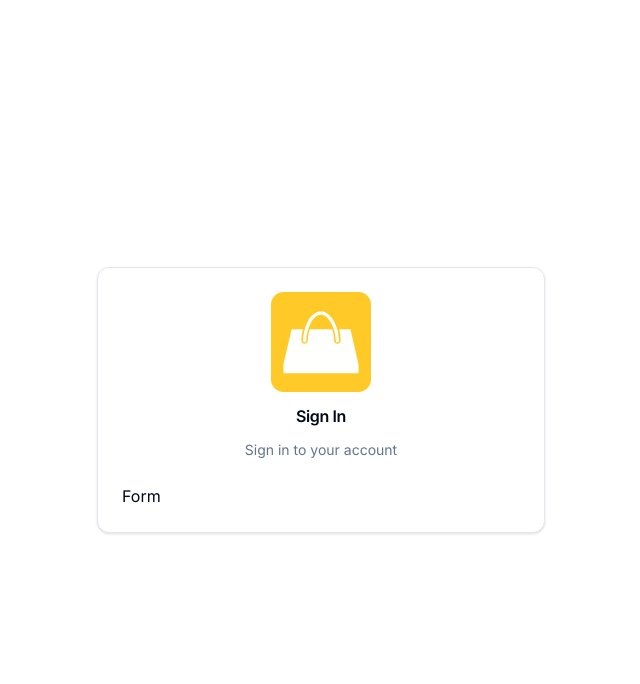
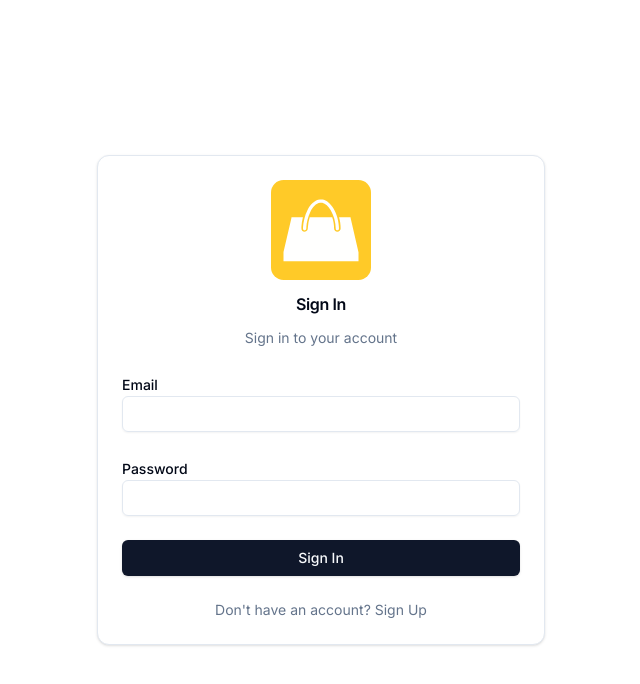
Before and after one commit to dk649/prostore, a Next.js app: page /sign-in in a window 1280 px wide. Shown: the top 684 px of the page, without its empty margins (319-959 px from the left). Built offline with nearby package versions, Linux system fonts and the light colour scheme; no server answers.

Commit message:
added sign in form

```diff
--- a/app/(auth)/sign-in/credentials-sigin-form.tsx
+++ b/app/(auth)/sign-in/credentials-sigin-form.tsx
@@ -1,7 +1,70 @@
 "use client";
 
+import { Button } from "@/components/ui/button";
+import { Input } from "@/components/ui/input";
+import { Label } from "@/components/ui/label";
+import { signInDefaultValues } from "@/lib/constants";
+import Link from "next/link";
+import { useActionState } from "react";
+import { useFormStatus } from "react-dom";
+import { signInwithCredentials } from "@/lib/actions/user.action";
+
 const CredentialsSignInForm = () => {
-  return <>Form</>;
+  const [data, action] = useActionState(signInwithCredentials, {
+    success: false,
+    message: "",
+  });
+
+  const SignInButton = () => {
+    const { pending } = useFormStatus();
+
+    return (
+      <Button disabled={pending} className="w-full" variant="default">
+        {pending ? "Signing In... " : "Sign In"}
+      </Button>
+    );
+  };
+  return (
+    <form action={action}>
+      <div className="space-y-6">
+        <div>
+          <Label htmlFor="email">Email</Label>
+          <Input
+            id="email"
+            name="email"
+            type="email"
+            required
+            autoComplete="email"
+            defaultValue={signInDefaultValues.email}
+          ></Input>
+        </div>
+        <div>
+          <Label htmlFor="password">Password</Label>
+          <Input
+            id="password"
+            name="password"
+            type="password"
+            required
+            autoComplete="password"
+            defaultValue={signInDefaultValues.password}
+          ></Input>
+        </div>
+        <div>
+          <SignInButton />
+        </div>
+
+        {data && !data.success && (
+          <div className="text-center text-destructive">{data.message}</div>
+        )}
+        <div className="text-sm text-center text-muted-foreground">
+          Don&apos;t have an account?{" "}
+          <Link href="/sign-up" target="_self" className="link">
+            Sign Up
+          </Link>
+        </div>
+      </div>
+    </form>
+  );
 };
 
 export default CredentialsSignInForm;
--- a/app/(auth)/sign-in/page.tsx
+++ b/app/(auth)/sign-in/page.tsx
@@ -10,12 +10,18 @@
 import Image from "next/image";
 import { APP_NAME } from "@/lib/constants";
 import CredentialsSignInForm from "./credentials-sigin-form";
+import { auth } from "@/auth";
+import { redirect } from "next/navigation";
 
 export const metadata: Metadata = {
   title: "Sign In",
 };
 
-const SignInPage = () => {
+const SignInPage = async () => {
+  const session = await auth();
+  if (session) {
+    return redirect("/");
+  }
   return (
     <div className="w-full max-w-md mx-auto">
       <Card>
--- /dev/null
+++ b/components/ui/input.tsx
@@ -0,0 +1,22 @@
+import * as React from "react"
+
+import { cn } from "@/lib/utils"
+
+const Input = React.forwardRef<HTMLInputElement, React.ComponentProps<"input">>(
+  ({ className, type, ...props }, ref) => {
+    return (
+      <input
+        type={type}
+        className={cn(
+          "flex h-9 w-full rounded-md border border-input bg-transparent px-3 py-1 text-base shadow-sm transition-colors file:border-0 file:bg-transparent file:text-sm file:font-medium file:text-foreground placeholder:text-muted-foreground focus-visible:outline-none focus-visible:ring-1 focus-visible:ring-ring disabled:cursor-not-allowed disabled:opacity-50 md:text-sm",
+          className
+        )}
+        ref={ref}
+        {...props}
+      />
+    )
+  }
+)
+Input.displayName = "Input"
+
+export { Input }
--- /dev/null
+++ b/components/ui/label.tsx
@@ -0,0 +1,26 @@
+"use client"
+
+import * as React from "react"
+import * as LabelPrimitive from "@radix-ui/react-label"
+import { cva, type VariantProps } from "class-variance-authority"
+
+import { cn } from "@/lib/utils"
+
+const labelVariants = cva(
+  "text-sm font-medium leading-none peer-disabled:cursor-not-allowed peer-disabled:opacity-70"
+)
+
+const Label = React.forwardRef<
+  React.ElementRef<typeof LabelPrimitive.Root>,
+  React.ComponentPropsWithoutRef<typeof LabelPrimitive.Root> &
+    VariantProps<typeof labelVariants>
+>(({ className, ...props }, ref) => (
+  <LabelPrimitive.Root
+    ref={ref}
+    className={cn(labelVariants(), className)}
+    {...props}
+  />
+))
+Label.displayName = LabelPrimitive.Root.displayName
+
+export { Label }
--- a/lib/constants/index.ts
+++ b/lib/constants/index.ts
@@ -5,3 +5,8 @@
   process.env.NEXT_PUBLIC_SERVER_URL || "http://localhost:3000";
 export const LATEST_PRODUCTS_LIMIT =
   Number(process.env.LATEST_PRODUCTS_LIMIT) || 4;
+
+export const signInDefaultValues = {
+  email: "",
+  password: "",
+};
--- a/package.json
+++ b/package.json
@@ -15,6 +15,7 @@
     "@prisma/adapter-neon": "^6.2.1",
     "@radix-ui/react-dialog": "^1.1.4",
     "@radix-ui/react-dropdown-menu": "^2.1.4",
+    "@radix-ui/react-label": "^2.1.1",
     "@radix-ui/react-slot": "^1.1.1",
     "bcrypt-ts-edge": "^3.0.1",
     "class-variance-authority": "^0.7.1",
```
Also changed, not shown: 1 other file (tests, documents, lock files or other folders).
